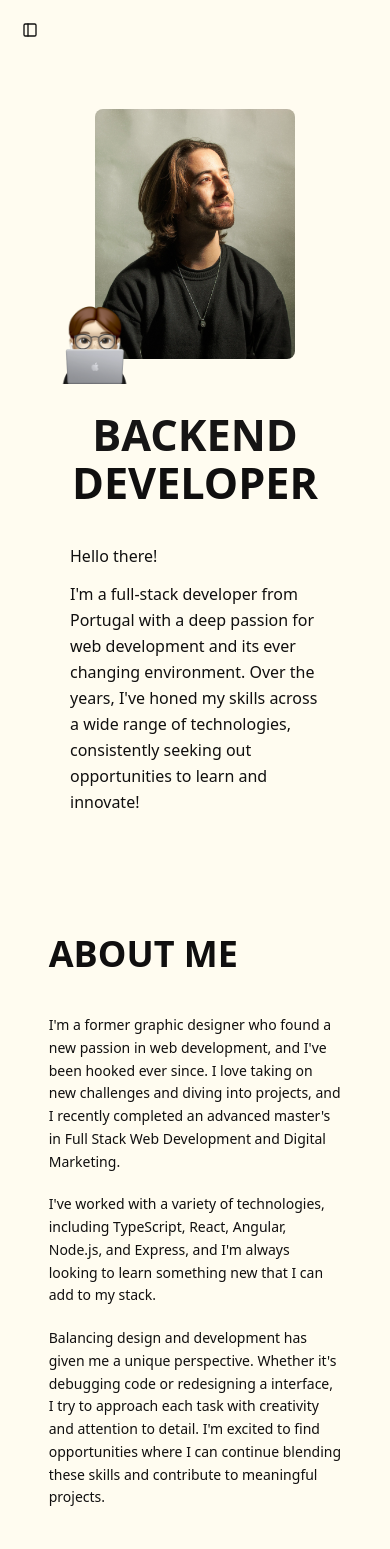
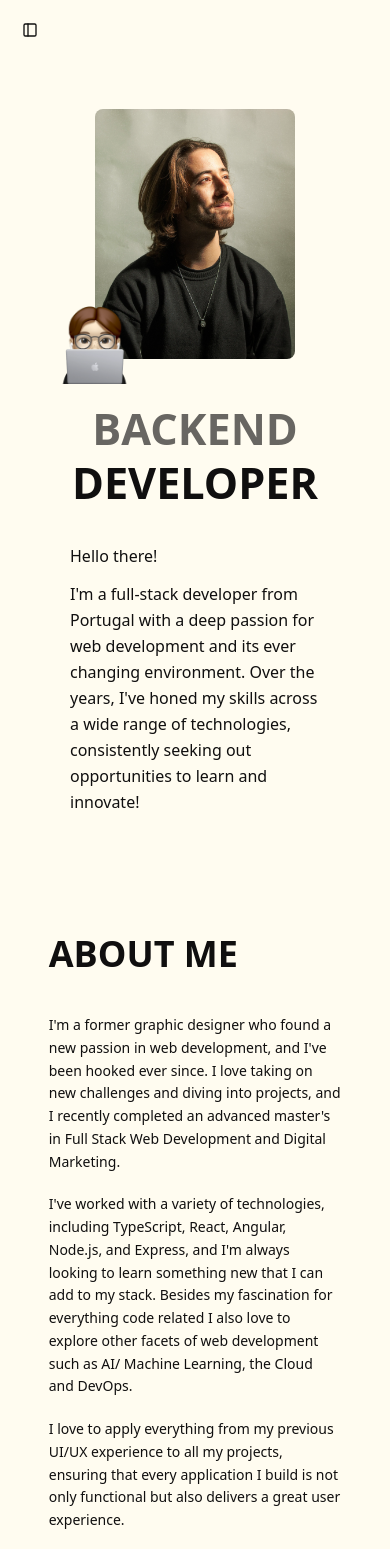
Before and after one commit to miguelRibeir0/portfolio-v2, a React (Vite) app: page / in a window 390 px wide. Shown: the top 1549 px of the page. Built offline with nearby package versions, Linux system fonts and the light colour scheme; no server answers; the HTML template or start-up script is replaced by a standard one.

Commit message:
small changes and netlify config

```diff
--- a/src/components/landing/about-me.tsx
+++ b/src/components/landing/about-me.tsx
@@ -32,16 +32,16 @@ export function AboutMe() {
 						<p className="mt-5 md:text-base leading-relaxed text-sm">
 							I've worked with a variety of technologies, including TypeScript,
 							React, Angular, Node.js, and Express, and I'm always looking to
-							learn something new that I can add to my stack.
+							learn something new that I can add to my stack. Besides my
+							fascination for everything code related I also love to explore
+							other facets of web development such as AI/ Machine Learning, the
+							Cloud and DevOps.
 						</p>
 
 						<p className="mt-5 md:text-base leading-relaxed text-sm">
-							Balancing design and development has given me a unique
-							perspective. Whether it's debugging code or redesigning a
-							interface, I try to approach each task with creativity and
-							attention to detail. I'm excited to find opportunities where I can
-							continue blending these skills and contribute to meaningful
-							projects.
+							I love to apply everything from my previous UI/UX experience to
+							all my projects, ensuring that every application I build is not
+							only functional but also delivers a great user experience.
 						</p>
 						<div className="flex items-center justify-start gap-x-4 mt-10">
 							<a
--- a/src/components/landing/goals.tsx
+++ b/src/components/landing/goals.tsx
@@ -15,10 +15,9 @@ export function Goals() {
 			dark: true,
 		},
 		{
-			image:
-				"https://personal-static-files-cdn.fra1.cdn.digitaloceanspaces.com/Portfolio/SVGS/Code.svg",
+			image: "/robot.svg",
 			goal: "Go deeper into Machine Learning",
-			light: true,
+			dark: true,
 		},
 		{
 			image:
@@ -51,14 +50,15 @@ export function Goals() {
 							whileInView={{ opacity: 1, x: 0 }}
 							transition={{ duration: 0.5, delay: index * 0.2 }}
 							viewport={{ once: true }}
-							key={index}
+							key={goal.goal}
 							className="mb-12 flex items-center w-full"
 						>
 							<div className="w-1/2 text-right pr-14 md:pr-20 flex items-end justify-end">
-								<div className="flex flex-col items-end w-fit md:p-6 bg-white dark:bg-transparent rounded-xl shadow-lg hover:shadow-xl transition-shadow duration-300">
+								<div className="flex flex-col items-end w-fit md:p-6 dark:bg-transparent rounded-xl shadow-lg hover:shadow-xl transition-shadow duration-300">
 									<img
 										src={goal.image}
-										className={`md:w-12 w-10 ${goal.dark ? "dark:invert" : "invert-0"} ${goal.light ? "bg-black" : ""}`}
+										className={`md:w-12 w-10 ${goal.dark ? "dark:invert" : "invert-0"} `}
+										alt="One of my goals"
 									/>
 								</div>
 							</div>
--- a/src/data/sidebar-data.json
+++ b/src/data/sidebar-data.json
@@ -19,7 +19,7 @@
 			]
 		},
 		{
-			"title": "Building Your Application",
+			"title": "Projects",
 			"url": "#",
 			"items": [
 				{
@@ -50,58 +50,12 @@
 				{
 					"title": "Configuring",
 					"url": "#"
-				},
-				{
-					"title": "Testing",
-					"url": "#"
-				},
-				{
-					"title": "Authentication",
-					"url": "#"
-				},
-				{
-					"title": "Deploying",
-					"url": "#"
-				},
-				{
-					"title": "Upgrading",
-					"url": "#"
-				},
-				{
-					"title": "Examples",
-					"url": "#"
 				}
 			]
 		},
 		{
-			"title": "API Reference",
-			"url": "#",
-			"items": [
-				{
-					"title": "Components",
-					"url": "#"
-				},
-				{
-					"title": "File Conventions",
-					"url": "#"
-				},
-				{
-					"title": "Functions",
-					"url": "#"
-				},
-				{
-					"title": "next.config.js Options",
-					"url": "#"
-				},
-				{
-					"title": "CLI",
-					"url": "#"
-				},
-				{
-					"title": "Edge Runtime",
-					"url": "#"
-				}
-			]
+			"title": "Contact Me",
+			"url": "#"
 		}
 	]
 }
```
Also changed, not shown: public/robot.svg (added), 1 other file (tests, documents, lock files or other folders).
